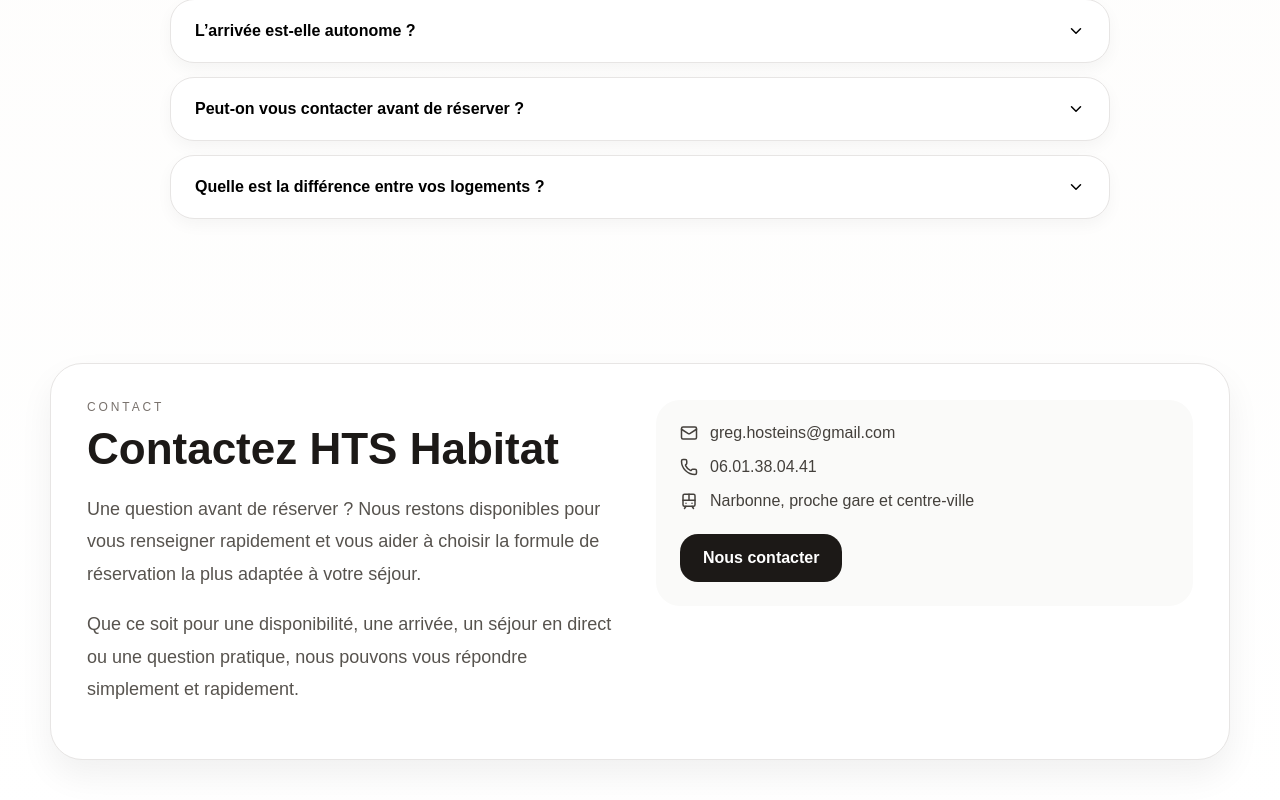
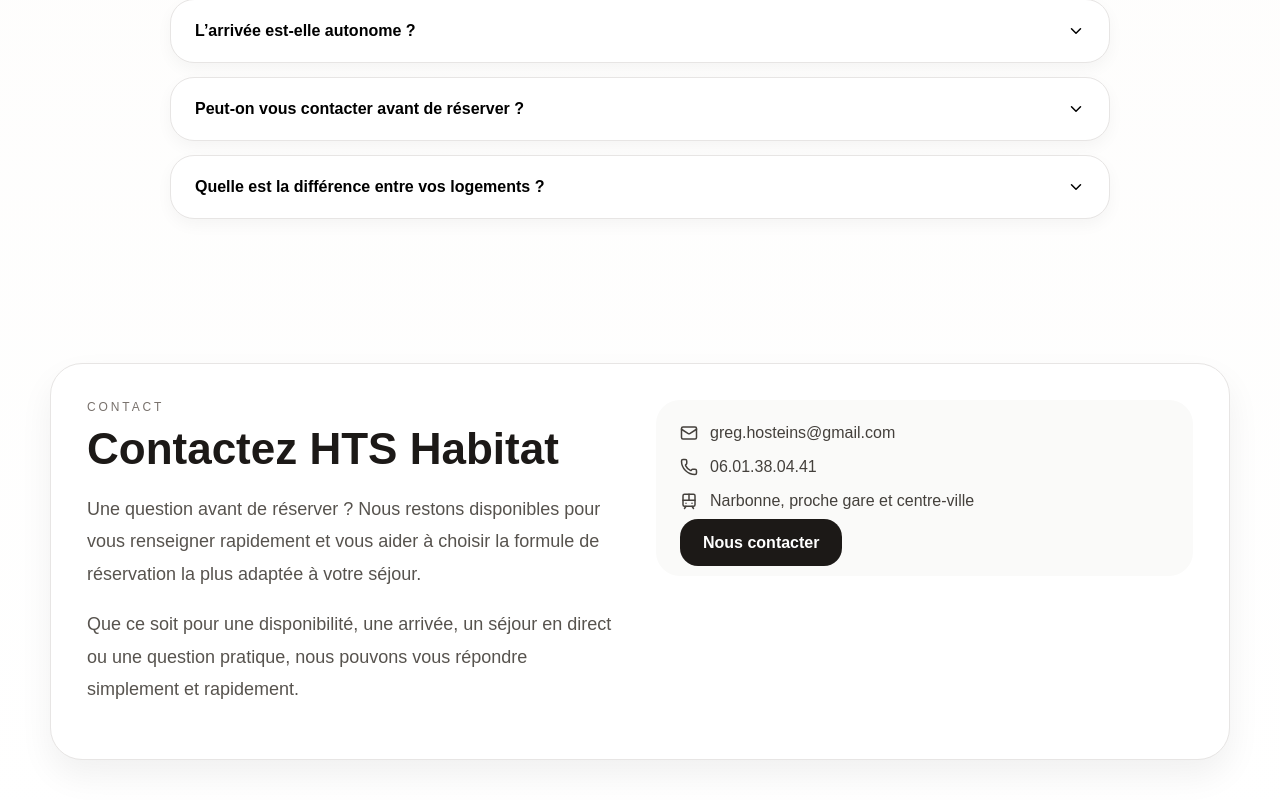
Before and after one commit to htshabitats-gg/hts-habitat, a Next.js app: page / in a window 1280 px wide. Shown: the part 4512-5312 px from the top of the page. Built offline with nearby package versions, Linux system fonts and the light colour scheme.

Commit message:
Update page.js

```diff
--- a/app/page.js
+++ b/app/page.js
@@ -409,7 +409,12 @@
               <span>Narbonne, proche gare et centre-ville</span>
             </div>
             <div className="contact-action">
-              <button className="btn btn-dark">Nous contacter</button>
+              <a
+  href="mailto:greg.hosteins@gmail.com?subject=Demande%20de%20renseignement%20HTS%20Habitat"
+  className="btn btn-dark"
+>
+  Nous contacter
+</a>
             </div>
           </div>
         </div>
```
